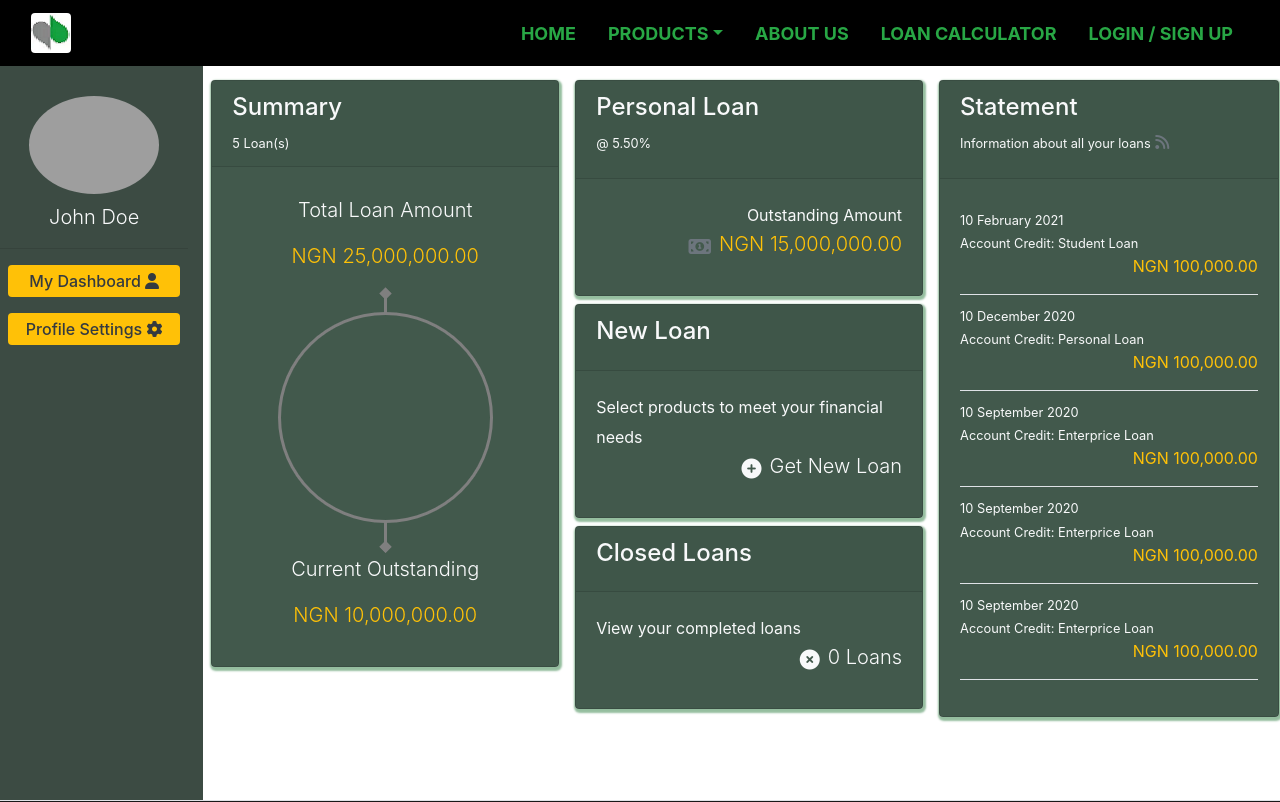
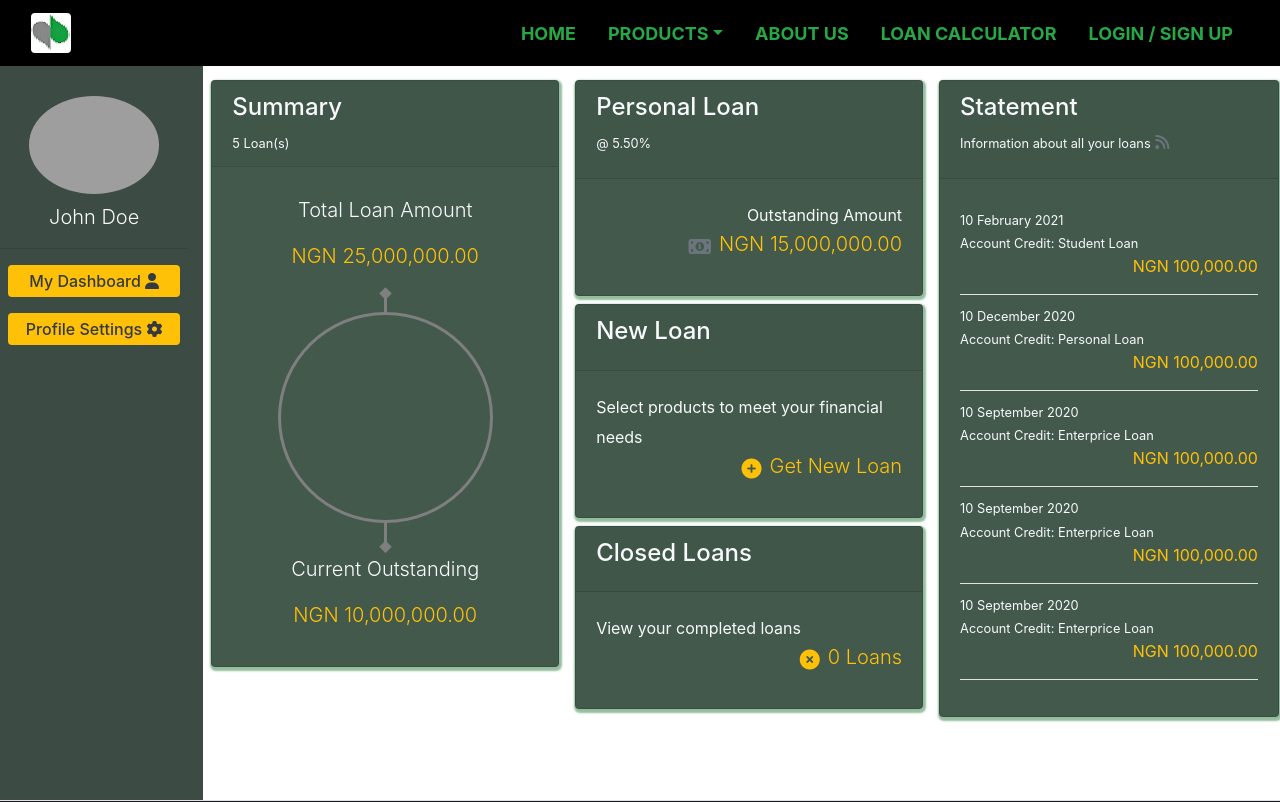
Before and after one commit to ayor/petjoa-global, a React (Create React App) app: page /dashboard in a window 1280 px wide. Shown: the top 802 px of the page. Built offline with nearby package versions, Linux system fonts and the light colour scheme; grey boxes are pictures that could not be loaded.

Commit message:
some minore corrections on the value of the loan repayment

```diff
--- a/src/components/Auth/Login.js
+++ b/src/components/Auth/Login.js
@@ -31,7 +31,6 @@ const Login = (props) => {
 
                 <input name="password" ref={register({
                     required: true,
-                    pattern: /^[A-Za-z]+$/i,
                     minLength: 6
                 })} type="password" className="form-control" placeholder="Password" />
             </div>
--- a/src/components/Calculator/Calculator.js
+++ b/src/components/Calculator/Calculator.js
@@ -22,8 +22,8 @@ const Calculator = () => {
         const rate = 5.5 / 100;
         const interest = (+amount * rate);
         const totalInterest = interest * loanData['duration'];
-        const repaymentAmount = (amount / loanData['duration']);
-        const total = +amount + totalInterest;
+        const repaymentAmount = (amount / loanData['duration']) + interest;
+        const total = repaymentAmount * loanData['duration'];
 
         let txtRepayment = new Intl.NumberFormat().format(repaymentAmount.toFixed(2));
         let txtInterest = new Intl.NumberFormat().format(totalInterest.toFixed(2));
@@ -41,8 +41,8 @@ const Calculator = () => {
         const rate = 5.5 / 100;
         const interest = (+loanData['loanAmount'] * rate);
         const totalInterest = interest * dur;
-        const repaymentAmount = (+loanData['loanAmount'] / dur);
-        const total = +loanData['loanAmount'] + totalInterest;
+        const repaymentAmount = (+loanData['loanAmount'] / dur) + interest;
+        const total = repaymentAmount * dur ;
 
         let txtRepayment = new Intl.NumberFormat().format(repaymentAmount.toFixed(2));
         let txtInterest = new Intl.NumberFormat().format(totalInterest.toFixed(2));
--- a/src/components/Dashboard/Dashboard.js
+++ b/src/components/Dashboard/Dashboard.js
@@ -11,7 +11,7 @@ const Dashboard = () => (<React.Fragment>
         </div>
         <div className={"col-12 col-md-9 col-lg-10 text-light"}>
             <Summary/>
-               </div>
+             </div>
     </div >
 </React.Fragment >)
 
--- a/src/components/Dashboard/Summary.js
+++ b/src/components/Dashboard/Summary.js
@@ -66,51 +66,38 @@ const Summary = () => (<React.Fragment>
                             <p className="h4">New Loan</p>
                             {/* <i className="fa fa-plus-circle mr-2 my-2 text-muted"></i> */}
                         </div>
-
-
                     </div>
                 </div>
                 <div className="card-body ">
-
                     <div className=" card-text text-md-left text-center lead">
                         {/* <i className="fa fa-area-chart fa-5x my-3 text-muted"></i> */}
                         <small className="text-light">Select products to meet your financial needs</small>
-                                <div className="d-flex justify-content-end">
+                        <div className="d-flex justify-content-end text-warning">
                             <i className="fa fa-plus-circle mr-2 my-2 "></i>
-                                    <p className="text-light"> Get New Loan</p>
+                            <p className=""> Get New Loan</p>
                         </div>
-
                     </div>
                 </div>
             </div>
             <div className={"card mt-2 " + DashboardClasses.Card}>
-
-
                 <div className="card-header">
-                            <div className="card-title   ">
-
+                    <div className="card-title">
                         <div className="">
                             <p className="h4">Closed Loans</p>
-                                    {/* <i className="fa fa-plus-circle mr-2 my-2 text-muted"></i> */}
                         </div>
-
-
                     </div>
                 </div>
                 <div className="card-body ">
-
                     <div className=" card-text text-md-left text-center lead">
                         {/* <i className="fa fa-area-chart fa-5x my-3 text-muted"></i> */}
                         <small className="text-light">View your completed loans </small>
-                                <div className="d-flex justify-content-end">
+                        <div className="d-flex justify-content-end text-warning">
                             <i className="fa fa-times-circle mr-2 my-2"></i>
-                                    <p className="text-light">0 Loans</p>
-                                </div>
-
+                            <p className="">0 Loans</p>
                         </div>
                     </div>
                 </div>
-
+            </div>
         </div>
         <div className={"mt-lg-4 mt-md-3 mt-2 p-2 col-12 col-md-6 col-lg-4 "}>
             <div className={"card mr-lg-2   " + DashboardClasses.Card}>
```
Also changed, not shown: 1 other file (tests, documents, lock files or other folders). Lines whose indentation alone changed are shown as unchanged.
